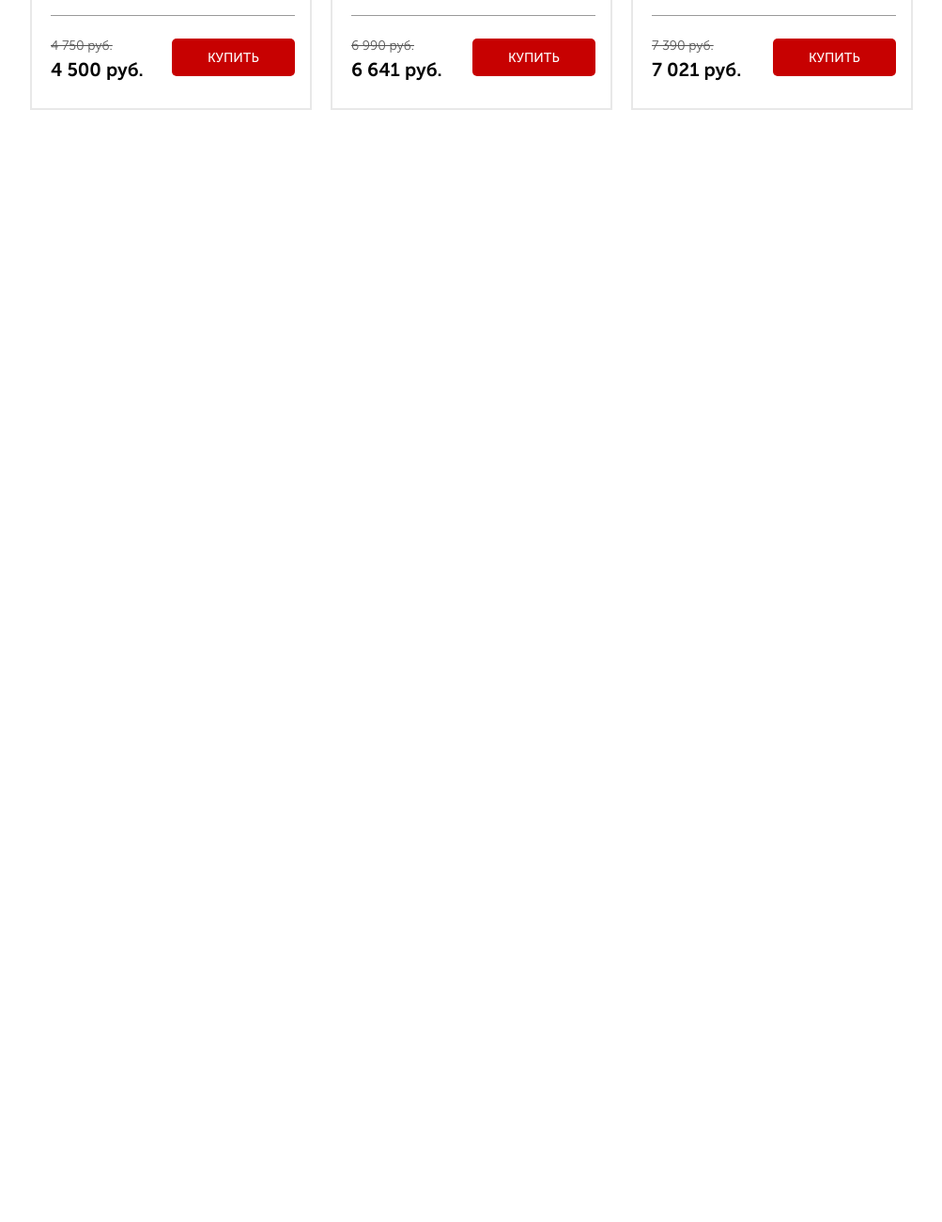
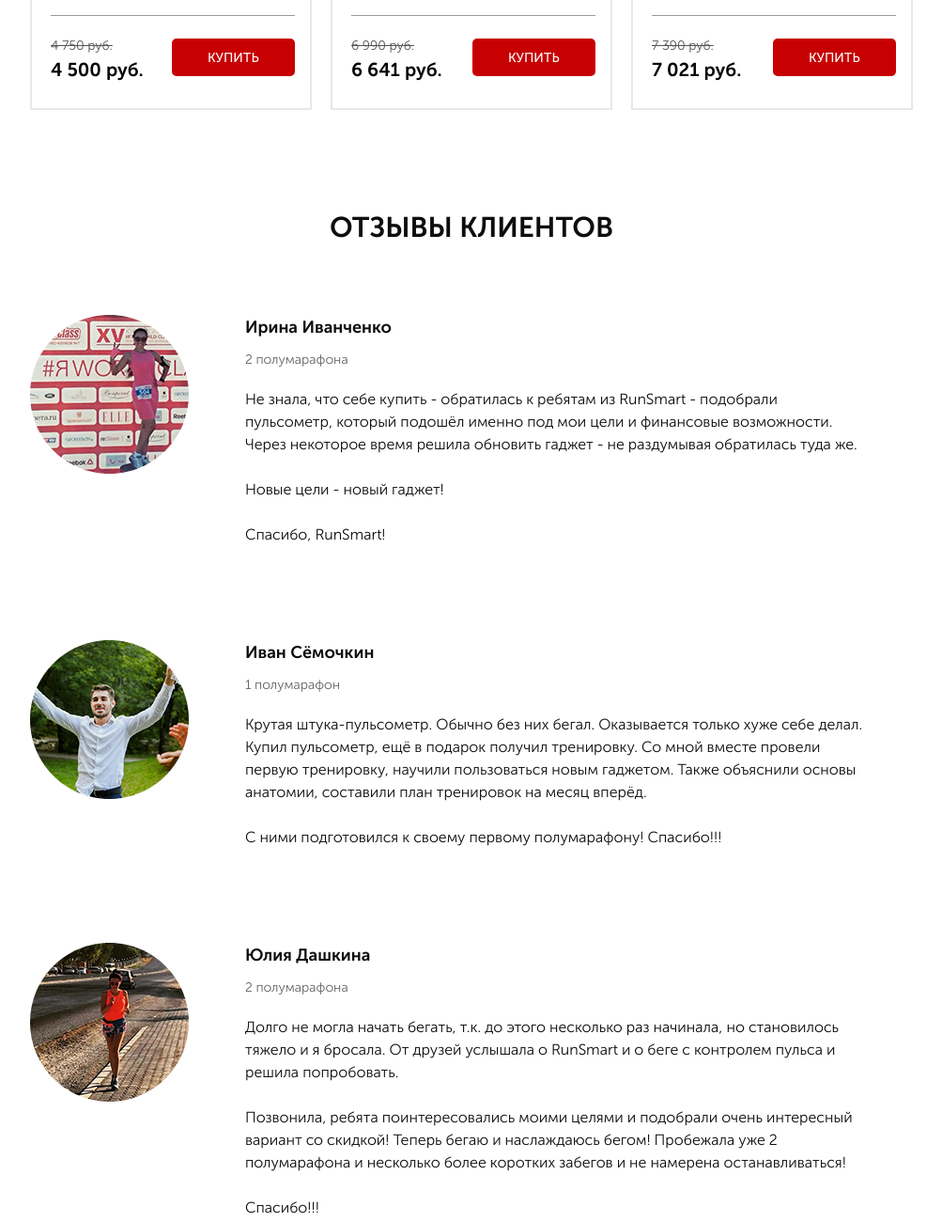
Before and after one commit to ArkadiK94/run-smart_web_site, a website: page src/index.html in a window 1280 px wide. Shown: the part 3799-5099 px from the top of the page at 94% size, without its empty margins (138-1141 px from the left). Before the commit the page ends 4019 px from the top, so only its background shows below. Drawn offline with Linux system fonts and the light colour scheme.

Commit message:
add review section

```diff
--- a/src/index.html
+++ b/src/index.html
@@ -386,6 +386,56 @@
             </div>
         </div>
     </section>
+    <section class="review">
+        <div class="continer">
+            <div class="title">отзывы клиентов</div>
+            <div class="review__wrapper">
+                <img src="img/section5_img1.png" alt="section5_img1" class="review__img">
+                <div class="review__wrapper-content">
+                    <h3 class="review__title">Ирина Иванченко</h3>
+                    <h4 class="review__sub-title">2 полумарафона</h4>
+                    <div class="review__content">
+                        Не знала, что себе купить - обратилась к ребятам из RunSmart - подобрали пульсометр, который подошёл именно под мои цели и финансовые возможности.
+                        <br>
+                        Через некоторое время решила обновить гаджет - не раздумывая обратилась туда же.
+                        <br><br>
+                        Новые цели - новый гаджет!
+                        <br><br>
+                        Спасибо, RunSmart!
+                    </div>
+                </div>
+            </div>
+            <div class="review__wrapper">
+                <img src="img/section5_img2.png" alt="section5_img2" class="review__img">
+                <div class="review__wrapper-content">
+                    <h3 class="review__title">Иван Сёмочкин</h3>
+                    <h4 class="review__sub-title">1 полумарафон</h4>
+                    <div class="review__content">
+                        Крутая штука-пульсометр. Обычно без них бегал. Оказывается только хуже себе делал.
+                        <br>
+                        Купил пульсометр, ещё в подарок получил тренировку. Со мной вместе провели первую тренировку, научили пользоваться новым гаджетом. Также объяснили основы анатомии, составили план тренировок на месяц вперёд.
+                        <br><br>
+                        С ними подготовился к своему первому полумарафону! Спасибо!!!
+                    </div>
+                </div>
+            </div>
+            <div class="review__wrapper">
+                <img src="img/section5_img3.png" alt="section5_img3" class="review__img">
+                <div class="review__wrapper-content">
+                    <h3 class="review__title">Юлия Дашкина</h3>
+                    <h4 class="review__sub-title">2 полумарафона</h4>
+                    <div class="review__content">
+                        Долго не могла начать бегать, т.к. до этого несколько раз начинала, но становилось тяжело и я бросала. От друзей услышала о RunSmart и о беге с контролем пульса и решила попробовать.
+                        <br><br>
+                        Позвонила, ребята поинтересовались моими целями и подобрали очень интересный вариант со скидкой! Теперь бегаю и наслаждаюсь бегом! Пробежала уже 2 полумарафона и несколько более коротких забегов и не намерена останавливаться!
+                        <br><br>
+                        Спасибо!!!
+                    </div>
+                </div>
+            </div>
+        </div>
+    </section>
+
 
 
     <script src="js/script.js"></script>
--- a/src/sass/base/_media.scss
+++ b/src/sass/base/_media.scss
@@ -160,6 +160,17 @@
             }
         }
     }
+    .review{
+        padding-right: 20px;
+        padding-left: 0px;
+        &__wrapper{
+            flex-direction: column;
+            align-items: center;
+        }
+        &__img{
+            margin-bottom: 30px;
+        }
+    }
 
 }
 @media (max-width: 576px){
--- /dev/null
+++ b/src/sass/blocks/_review.scss
@@ -0,0 +1,38 @@
+.review{
+    padding: 0 5px 70px 5px;
+    &__wrapper{
+        margin-top: 100px;
+        display: flex;
+        &-content{
+            max-width: 660px;
+            margin-left: 60px;
+        }
+        &:nth-child(2){
+            margin-top: 70px;
+        }
+    }
+    &__img{
+        width: 169px;
+        height: 169px;
+    }
+    &__title{
+        color: #0d0d0d;
+        font-size: 18px;
+        font-weight: 700;
+        text-align: left;
+    }
+    &__sub-title{
+        margin-top: 10px;
+        color: #646464;
+        font-size: 14px;
+        font-weight: 300;
+        text-align: left;
+    }
+    &__content{
+        margin-top: 20px;
+        color: #0d0d0d;
+        font-size: 16px;
+        font-weight: 300;
+        text-align: left;
+    }
+}
--- a/src/sass/style.scss
+++ b/src/sass/style.scss
@@ -24,4 +24,5 @@
 @import "blocks/carousel";
 @import "blocks/catalog";
 @import "blocks/catalog-card";
+@import "blocks/review";
 @import "base/media";
```
Also changed, not shown: src/css/style.min.css.
